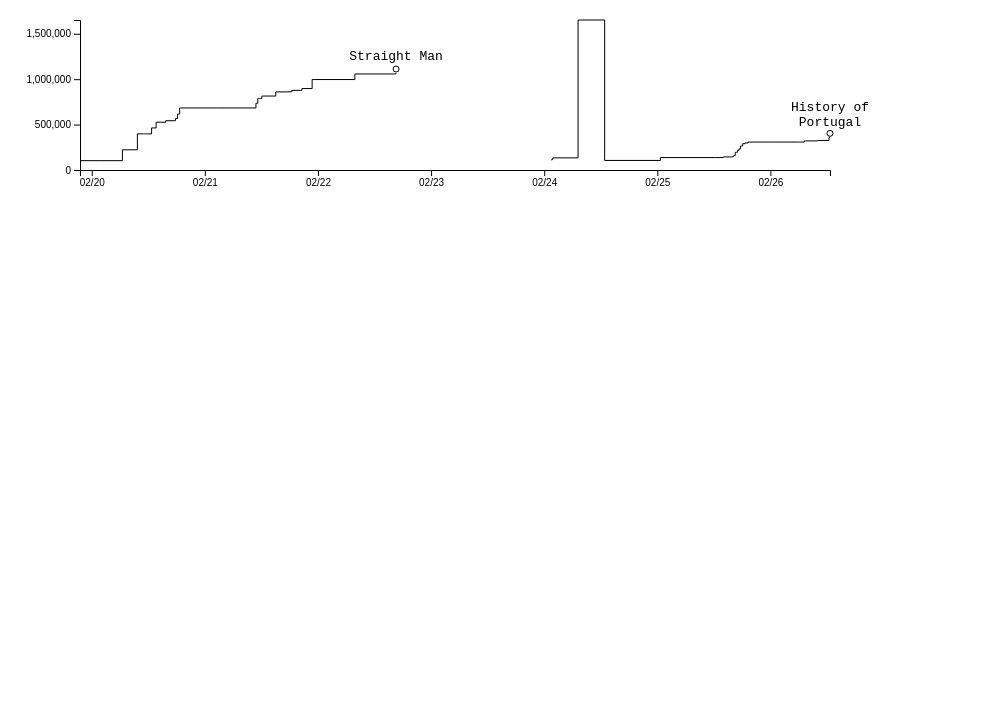
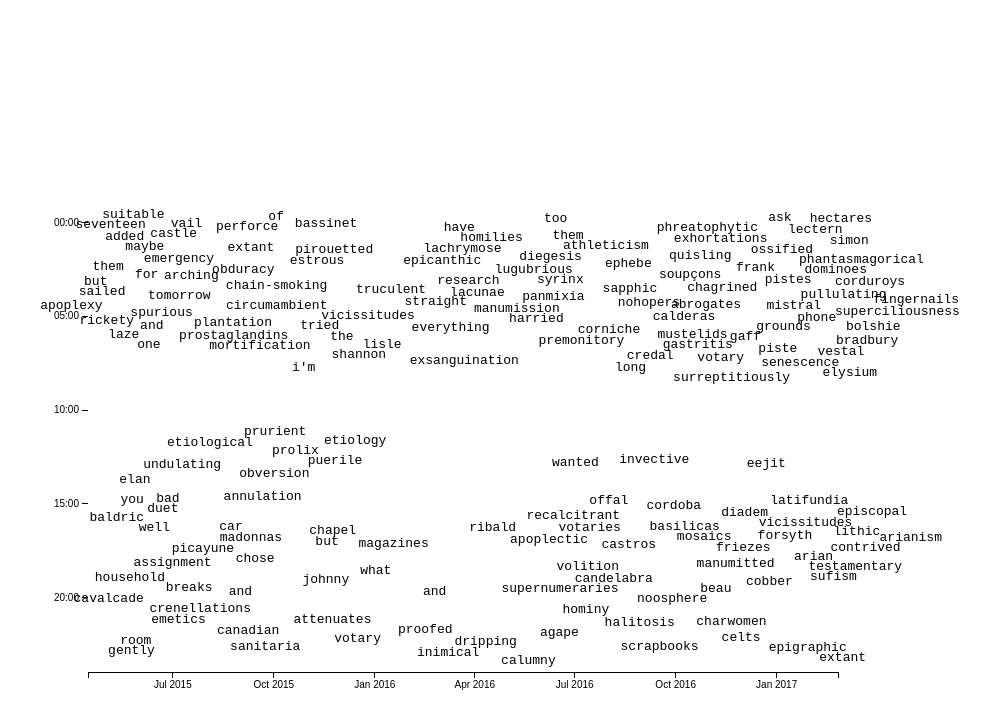
Before and after one commit to 1wheel/kindle-tracker, a website: page public/index.html in a window 1280 px wide. Shown: the whole page, without its empty margins (0-995 px from the left). Drawn offline with nearby package versions, Linux system fonts and the light colour scheme.

Commit message:
word cloud

```diff
--- /dev/null
+++ b/public/bbox-collide.js
@@ -0,0 +1,228 @@
+(function (global, factory) {
+  typeof exports === 'object' && typeof module !== 'undefined' ? factory(exports, require('d3-quadtree')) :
+  typeof define === 'function' && define.amd ? define(['exports', 'd3-quadtree'], factory) :
+  (factory((global.d3 = global.d3 || {}),global.d3));
+}(this, function (exports,d3Quadtree) { 'use strict';
+
+  function bboxCollide (bbox) {
+
+    function x (d) {
+      return d.x + d.vx;
+    }
+
+    function y (d) {
+      return d.y + d.vy;
+    }
+
+    function constant (x) {
+      return function () {
+        return x;
+      };
+    }
+
+    var nodes,
+        boundingBoxes,
+        strength = 1,
+        iterations = 1;
+
+        if (typeof bbox !== "function") {
+          bbox = constant(bbox === null ? [[0,0][1,1]] : bbox)
+        }
+
+        function force () {
+          var i,
+              tree,
+              node,
+              xi,
+              yi,
+              bbi,
+              nx1,
+              ny1,
+              nx2,
+              ny2
+
+              var cornerNodes = []
+              nodes.forEach(function (d, i) {
+                cornerNodes.push({node: d, vx: d.vx, vy: d.vy, x: d.x + (boundingBoxes[i][1][0] + boundingBoxes[i][0][0]) / 2, y: d.y + (boundingBoxes[i][0][1] + boundingBoxes[i][1][1]) / 2})
+                cornerNodes.push({node: d, vx: d.vx, vy: d.vy, x: d.x + boundingBoxes[i][0][0], y: d.y + boundingBoxes[i][0][1]})
+                cornerNodes.push({node: d, vx: d.vx, vy: d.vy, x: d.x + boundingBoxes[i][0][0], y: d.y + boundingBoxes[i][1][1]})
+                cornerNodes.push({node: d, vx: d.vx, vy: d.vy, x: d.x + boundingBoxes[i][1][0], y: d.y + boundingBoxes[i][0][1]})
+                cornerNodes.push({node: d, vx: d.vx, vy: d.vy, x: d.x + boundingBoxes[i][1][0], y: d.y + boundingBoxes[i][1][1]})
+              })
+              var cn = cornerNodes.length
+
+          for (var k = 0; k < iterations; ++k) {
+            tree = d3Quadtree.quadtree(cornerNodes, x, y).visitAfter(prepareCorners);
+
+            for (i = 0; i < cn; ++i) {
+              var nodeI = ~~(i / 5);
+              node = nodes[nodeI]
+              bbi = boundingBoxes[nodeI]
+              xi = node.x + node.vx
+              yi = node.y + node.vy
+              nx1 = xi + bbi[0][0]
+              ny1 = yi + bbi[0][1]
+              nx2 = xi + bbi[1][0]
+              ny2 = yi + bbi[1][1]
+              tree.visit(apply);
+            }
+          }
+
+          function apply (quad, x0, y0, x1, y1) {
+              var data = quad.data
+              if (data) {
+                var bWidth = bbLength(bbi, 0),
+                bHeight = bbLength(bbi, 1);
+
+                if (data.node.index !== nodeI) {
+                  var dataNode = data.node
+                  var bbj = boundingBoxes[dataNode.index],
+                    dnx1 = dataNode.x + dataNode.vx + bbj[0][0],
+                    dny1 = dataNode.y + dataNode.vy + bbj[0][1],
+                    dnx2 = dataNode.x + dataNode.vx + bbj[1][0],
+                    dny2 = dataNode.y + dataNode.vy + bbj[1][1],
+                    dWidth = bbLength(bbj, 0),
+                    dHeight = bbLength(bbj, 1)
+
+                  if (nx1 <= dnx2 && dnx1 <= nx2 && ny1 <= dny2 && dny1 <= ny2) {
+
+                    var xSize = [Math.min.apply(null, [dnx1, dnx2, nx1, nx2]), Math.max.apply(null, [dnx1, dnx2, nx1, nx2])]
+                    var ySize = [Math.min.apply(null, [dny1, dny2, ny1, ny2]), Math.max.apply(null, [dny1, dny2, ny1, ny2])]
+
+                    var xOverlap = bWidth + dWidth - (xSize[1] - xSize[0])
+                    var yOverlap = bHeight + dHeight - (ySize[1] - ySize[0])
+
+                    var xBPush = xOverlap * strength * (yOverlap / bHeight)
+                    var yBPush = yOverlap * strength * (xOverlap / bWidth)
+
+                    var xDPush = xOverlap * strength * (yOverlap / dHeight)
+                    var yDPush = yOverlap * strength * (xOverlap / dWidth)
+
+                    if ((nx1 + nx2) / 2 < (dnx1 + dnx2) / 2) {
+                      node.vx -= xBPush
+                      dataNode.vx += xDPush
+                    }
+                    else {
+                      node.vx += xBPush
+                      dataNode.vx -= xDPush
+                    }
+                    if ((ny1 + ny2) / 2 < (dny1 + dny2) / 2) {
+                      node.vy -= yBPush
+                      dataNode.vy += yDPush
+                    }
+                    else {
+                      node.vy += yBPush
+                      dataNode.vy -= yDPush
+                    }
+                  }
+
+                }
+                return;
+              }
+
+              return x0 > nx2 || x1 < nx1 || y0 > ny2 || y1 < ny1;
+          }
+
+        }
+
+        function prepareCorners (quad) {
+
+          if (quad.data) {
+            return quad.bb = boundingBoxes[quad.data.node.index]
+          }
+            quad.bb = [[0,0],[0,0]]
+            for (var i = 0; i < 4; ++i) {
+              if (quad[i] && quad[i].bb[0][0] < quad.bb[0][0]) {
+                quad.bb[0][0] = quad[i].bb[0][0]
+              }
+              if (quad[i] && quad[i].bb[0][1] < quad.bb[0][1]) {
+                quad.bb[0][1] = quad[i].bb[0][1]
+              }
+              if (quad[i] && quad[i].bb[1][0] > quad.bb[1][0]) {
+                quad.bb[1][0] = quad[i].bb[1][0]
+              }
+              if (quad[i] && quad[i].bb[1][1] > quad.bb[1][1]) {
+                quad.bb[1][1] = quad[i].bb[1][1]
+              }
+          }
+        }
+
+        function bbLength (bbox, heightWidth) {
+          return bbox[1][heightWidth] - bbox[0][heightWidth]
+        }
+
+        force.initialize = function (_) {
+          var i, n = (nodes = _).length; boundingBoxes = new Array(n);
+          for (i = 0; i < n; ++i) boundingBoxes[i] = bbox(nodes[i], i, nodes);
+        };
+
+        force.iterations = function (_) {
+          return arguments.length ? (iterations = +_, force) : iterations;
+        };
+
+        force.strength = function (_) {
+          return arguments.length ? (strength = +_, force) : strength;
+        };
+
+        force.bbox = function (_) {
+          return arguments.length ? (bbox = typeof _ === "function" ? _ : constant(+_), force) : bbox;
+        };
+
+        return force;
+  }
+
+  exports.bboxCollide = bboxCollide;
+
+  Object.defineProperty(exports, '__esModule', { value: true });
+
+}));
+
+
+(function (global, factory) {
+  typeof exports === 'object' && typeof module !== 'undefined' ? factory(exports) :
+  typeof define === 'function' && define.amd ? define(['exports'], factory) :
+  (factory((global.d3 = global.d3 || {})));
+}(this, function (exports) { 'use strict';
+
+  function forceContainer (bbox){
+    var nodes, strength = 1;;
+
+    if (!bbox || bbox.length < 2) bbox = [[0, 0], [100, 100]]
+
+
+    function force(alpha) {
+      var i,
+          n = nodes.length,
+          node,
+          x = 0,
+          y = 0;
+
+      for (i = 0; i < n; ++i) {
+        node = nodes[i], x = node.x, y = node.y;
+
+        if (x < bbox[0][0]) node.vx += (bbox[0][0] - x)*alpha
+        if (y < bbox[0][1]) node.vy += (bbox[0][1] - y)*alpha
+        if (x > bbox[1][0]) node.vx += (bbox[1][0] - x)*alpha
+        if (y > bbox[1][1]) node.vy += (bbox[1][1] - y)*alpha
+      }
+    }
+
+    force.initialize = function(_){
+      nodes = _;
+    };
+
+    force.bbox = function(_){
+      return arguments.length ? (bbox = +_, force) : bbox;
+    };
+    force.strength = function(_){
+      return arguments.length ? (strength = +_, force) : strength;
+    }
+
+    return force;
+  }
+
+  exports.forceContainer = forceContainer;
+
+  Object.defineProperty(exports, '__esModule', { value: true });
+
+}));
--- a/public/index.html
+++ b/public/index.html
@@ -10,3 +10,4 @@
 <script src='d3v4.js'></script>
 <script src='lodash.js'></script>
 <script src='script.js'></script>
+<script src='bbox-collide.js'></script>
--- a/public/script.js
+++ b/public/script.js
@@ -24,7 +24,7 @@ d3.json('data.json', function(err, res){
 
   var sel = d3.select('#kindle-slope').html('')
   var c = d3.conventions({parentSel: sel, width: 750, height: 150, margin: {left: 80*1}})
-
+return;
   c.x = d3.scaleTime()
     .domain(d3.extent(data, ƒ('date')))
     .range(c.x.range())
@@ -32,7 +32,7 @@ d3.json('data.json', function(err, res){
   c.y.domain([0, d3.max(data, ƒ('pos'))])
 
   c.yAxis.ticks(5)
-  c.xAxis.scale(c.x).tickFormat(d3.timeFormat("%m/%d")).ticks(5)
+  c.xAxis.scale(c.x).tickFormat(d3.timeFormat('%m/%d')).ticks(5)
   c.drawAxis()
 
    line = d3.line()
@@ -65,20 +65,50 @@ d3.csv('lookups.csv', function(err, res){
   words = res
 
   words.forEach(function(d){
-    d.word = d.word_key.split(':')[1]
+    d.actualWord = d.word_key.split(':')[1]
+    d.word = d.actualWord.toLowerCase()
+    d.bbox = [
+      [-(d.word.length*5),  -5],
+      [ (d.word.length*5),   5]
+    ]
+
     d.date = new Date(+d.timestamp)
-    d.hour = d.time.getHours()
+    d.hour = d.date.getHours()
   })
 
 
-  var sel = d3.select('#kindle-slope').html('')
-  var c = d3.conventions({parentSel: sel, width: 750, height: 150, margin: {left: 80*1}})
+  var sel = d3.select('#kindle-vocab').html('')
+  var c = d3.conventions({parentSel: sel, width: 750, height: 450, margin: {left: 80*1}})
+
 
   c.x = d3.scaleTime()
     .domain(d3.extent(words, ƒ('date')))
     .range(c.x.range())
 
-  c.y.domain([0, 23])
+  c.y.domain([24, 0])
+
+  c.yAxis.ticks(5).tickFormat(d => d3.format('02')(d) + ':00' )
+  c.xAxis.scale(c.x).tickFormat(d3.timeFormat('%b %Y')).ticks(5)
+  c.drawAxis()
+
+
+  var collide = d3.bboxCollide(d => d.bbox)
+
+  var simulation = d3.forceSimulation(words)
+    .force('x', d3.forceX(d => c.x(d.date)))
+    .force('y', d3.forceY(d => c.y(d.hour)))
+    .force('collide', collide)
+    .force('container', d3.forceContainer([[50, 0], [c.width, c.height]]))
+    .stop()
+
+  for (var i = 0; i < 30; i++) simulation.tick()
+
+  var wordSel = c.svg.appendMany(words, 'g')
+    .translate(d => [d.x, d.y])
+    .call(d3.attachTooltip)
+
+  wordSel.append('text').text(ƒ('word'))
+    .at({textAnchor: 'middle'})
 
 
 
--- a/public/style.css
+++ b/public/style.css
@@ -2,8 +2,19 @@ svg{
 	overflow: visible;
 }
 
-body{
+svg{
   font-family: monospace;
   margin: 0px;
   /*overflow: hidden;*/
 }
+
+.y.axis .domain{
+  display: none;
+}
+
+.axis line,
+.axis path {
+  fill: none;
+  stroke: #000;
+  shape-rendering: crispEdges;
+}
```
